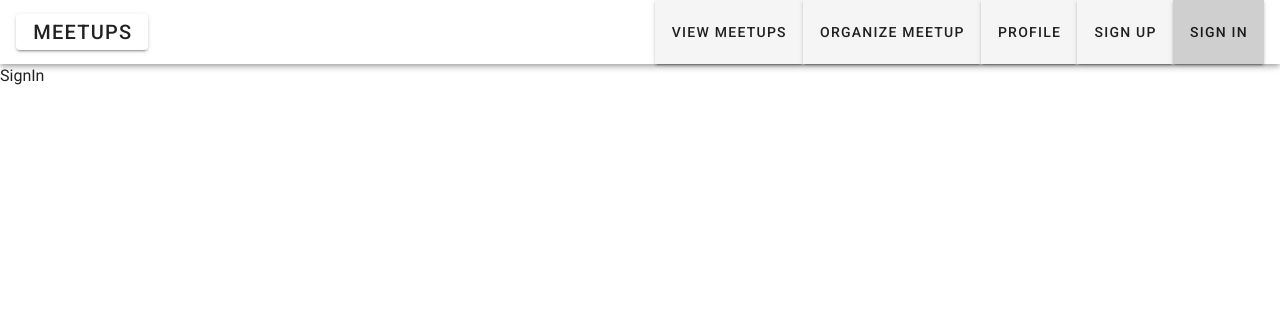
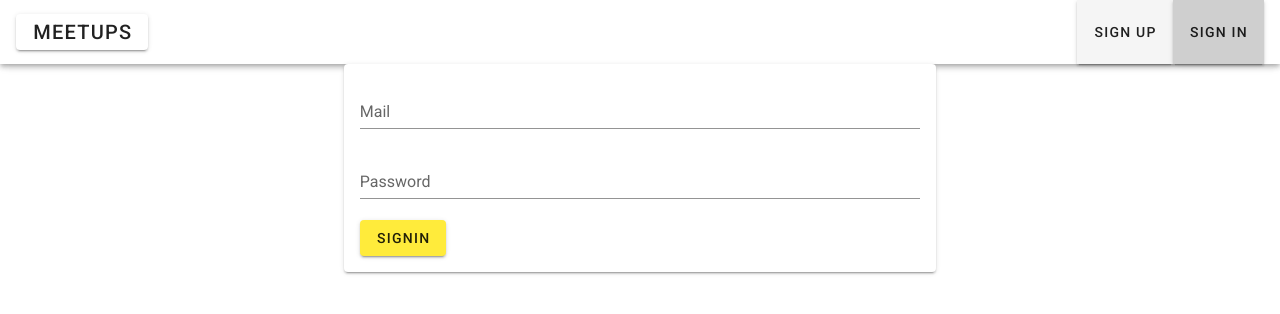
Before and after one commit to C4Jay/FullProject, a Vue app: page /signin in a window 1280 px wide. Shown: the top 314 px of the page. Built offline with nearby package versions, Linux system fonts and the light colour scheme.

Commit message:
sign-in-working

```diff
--- a/src/components/AppNav.vue
+++ b/src/components/AppNav.vue
@@ -54,15 +54,31 @@ export default {
   data() {
     return {
       Hamburg: false,
-      Items: [
-        {icon:'mdi-anchor' , title:'View MeetUps' , to: '/meetups' },
-        {icon:'mdi-room' ,title:'Organize MeetUp' , to: '/meetups/new' },
-        {icon:'mdi-person' ,title:'Profile' , to: '/profile'},
+
+    }
+  },
+
+  computed: {
+    Items () {
+      let Items = [
         {icon:'mdi-face' ,title:'Sign Up' , to: '/signup'},
         {icon:'mdi-account' ,title:'Sign In' , to: '/signin' },
 
       ]
+      if (this.userIsauthenticated ) {
+        Items = [
+        {icon:'mdi-anchor' , title:'View MeetUps' , to: '/meetups' },
+        {icon:'mdi-room' ,title:'Organize MeetUp' , to: '/meetups/new' },
+        {icon:'mdi-person' ,title:'Profile' , to: '/profile'},
+
+        ]
+      }
+      return Items
+    },
+    userIsauthenticated () {
+      return this.$store.getters.user !== null && this.$store.getters.user !== undefined
     }
+
   },
 
 
--- a/src/components/SignIn.vue
+++ b/src/components/SignIn.vue
@@ -1,11 +1,103 @@
 <template>
-    <p>
-        SignIn
-    </p>
+<v-container>
+<v-layout row>
+    <v-flex xs12 sm6 offset-sm3>
+        <v-card>
+            <v-card-text>
+                <v-container>
+                    <v-form @submit.prevent="onSignin">
+                        <v-layout row>
+                            <v-flex xs12 offeset-sm3>
+                                <v-text-field
+                                    name="email"
+                                    label="Mail"
+                                    id="email"
+                                    v-model="email"
+                                    type="email"
+                                    required
+                                    >
+
+                                </v-text-field>
+                            </v-flex>
+
+                        </v-layout>
+                        <v-layout row>
+                            <v-flex xs12 offeset-sm3>
+                                <v-text-field
+                                    name="password"
+                                    label="Password"
+                                    id="password"
+                                    v-model="password"
+                                    type="password"
+                                    required
+                                    >
+
+                                </v-text-field>
+                            </v-flex>
+
+                        </v-layout>
+
+
+
+                        <v-layout row>
+                            <v-flex xs12>
+                                <v-btn color="yellow" type="submit">
+                                    SignIn</v-btn>
+
+                            </v-flex>
+                        </v-layout>
+
+
+
+                    </v-form>
+
+
+
+                </v-container>
+
+            </v-card-text>
+
+        </v-card>
+
+    </v-flex>
+
+</v-layout>
+</v-container>
+
 </template>
 
 <script>
 export default {
-    name: 'SignIn'
+    name: 'SignUp',
+
+    data () {
+        return {
+            email: '',
+            password: ''
+        }
+    },
+    computed: {
+        user () {
+            return this.$store.getters.user
+        }
+
+    },
+
+    watch: {
+        user (value) {
+            if (value !== null && value !== undefined) {
+                this.$router.push('/')
+            }
+
+        }
+    },
+
+
+    methods: {
+        onSignin () {
+            this.$store.dispatch('signUserin', {email: this.email, password: this.password})
+
+        }
+    }
 }
 </script>
--- a/src/components/SignUp.vue
+++ b/src/components/SignUp.vue
@@ -95,9 +95,23 @@ export default {
     computed: {
         comparePasswords () {
             return this.password !== this.confirmPassword ? 'Passwords do not match' : ''
+        },
+        user () {
+            return this.$store.getters.user
         }
 
     },
+
+    watch: {
+        user (value) {
+            if (value !== null && value !== undefined) {
+                this.$router.push('/')
+            }
+
+        }
+    },
+
+
     methods: {
         onSignup () {
             this.$store.dispatch('signUserup', {email: this.email, password: this.password})
--- a/src/store/index.js
+++ b/src/store/index.js
@@ -13,10 +13,7 @@ export default new Vuex.Store({
       //{img: '', id: '', title: '' },
       //{img: '', id: '', title: '' },
     ],
-    user: {
-      id: 'user1',
-      registeredMeetups: ['1111']
-    }
+    user: null
   },
   mutations: {
     createmeetup (state, pay) {
@@ -61,6 +58,24 @@ export default new Vuex.Store({
         }
       )
 
+    },
+    signUserin ({commit}, pay) {
+      firebase.auth().signInWithEmailAndPassword(pay.email, pay.password)
+      .then(
+        user => {
+          const newUser = {
+            id: user.user.uid,
+            registeredMeetups: []
+          }
+          commit('setUser', newUser)
+        }
+      )
+      .catch(
+        error => {
+        console.log(error)
+        }
+
+        )
     }
   },
   modules: {
@@ -80,6 +95,9 @@ export default new Vuex.Store({
           return meetup.id === meetupid
         })
       }
+    },
+    user (state) {
+      return state.user
     }
   }
 })
```
